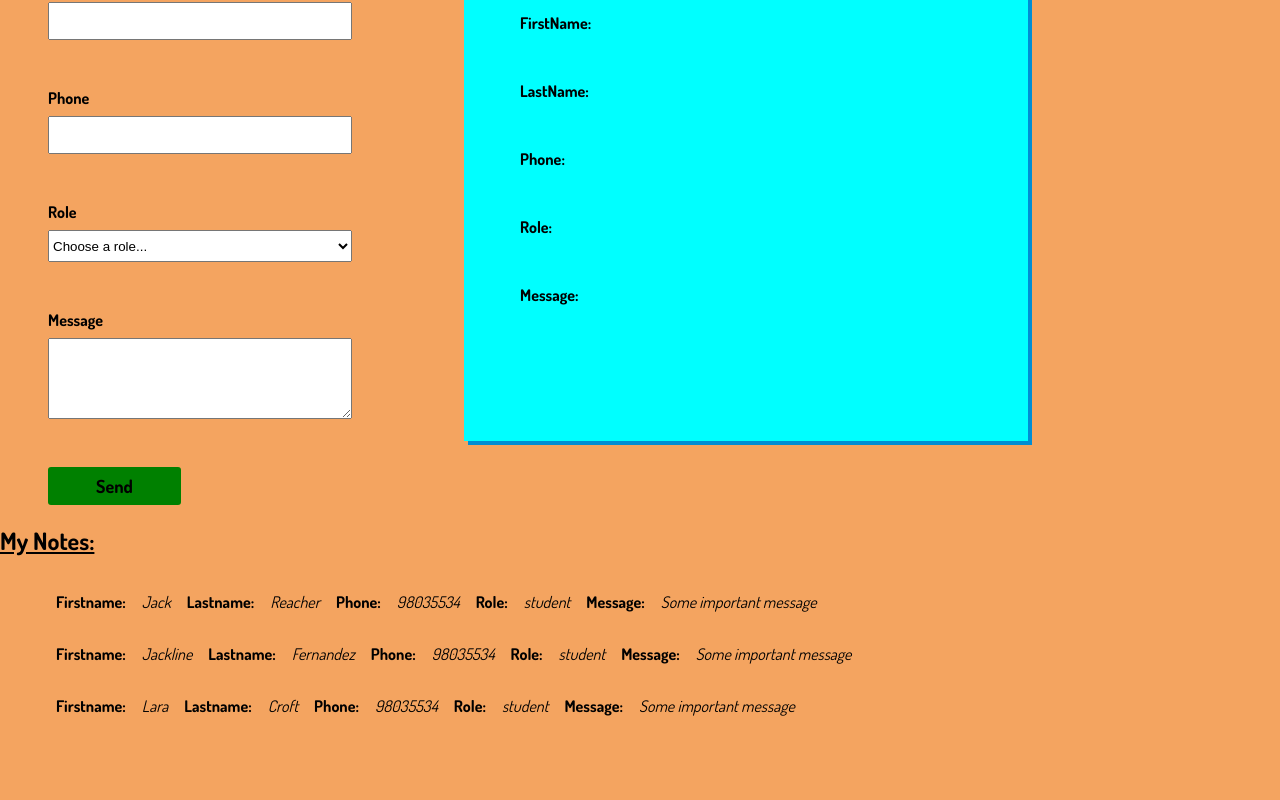
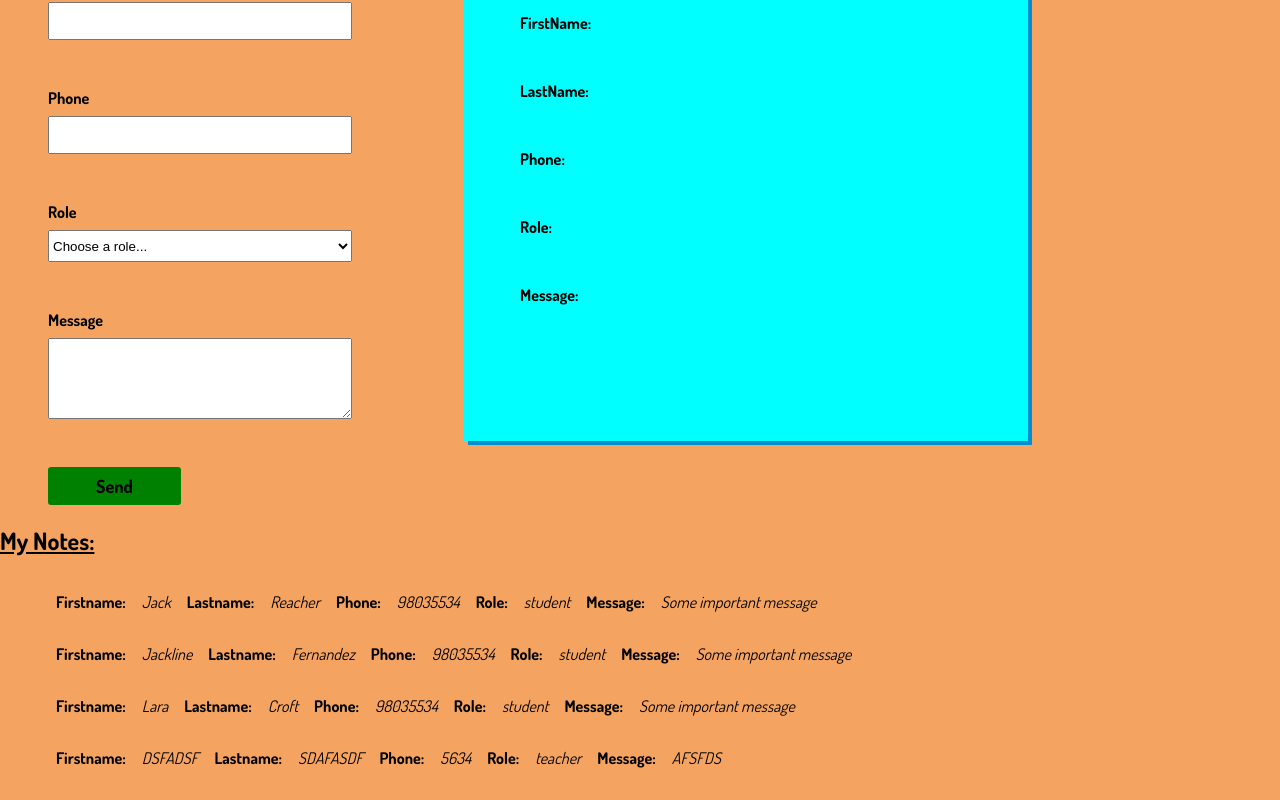
Before and after one commit to BalThapa/Notes-app, a React (Create React App) app: page / in a window 1280 px wide. Shown: the part 188-988 px from the top of the page. Before the commit the page ends 936 px from the top, so only its background shows below. Built offline with nearby package versions, Linux system fonts and the light colour scheme; data requests are answered from the project's data file.

Commit message:
work flow added

```diff
--- a/db.json
+++ b/db.json
@@ -23,17 +23,14 @@
       "phone": 98035534,
       "role": "student",
       "message": "Some important message"
+    },
+    {
+      "firstname": "DSFADSF",
+      "lastname": "SDAFASDF",
+      "phone": "5634",
+      "role": "teacher",
+      "message": "AFSFDS",
+      "id": 4
     }
-
-  ],
-  "comments": [
-    {
-      "id": 1,
-      "body": "some comment",
-      "postId": 1
-    }
-  ],
-  "profile": {
-    "name": "typicode"
-  }
+  ]
 }
--- a/package.json
+++ b/package.json
@@ -17,7 +17,7 @@
     "build": "react-scripts build",
     "test": "react-scripts test",
     "eject": "react-scripts eject",
-    "server": "json-server -p4001 --watch db.json"
+    "server": "json-server -p5001 --watch db.json"
   },
   "eslintConfig": {
     "extends": [
--- a/public/index.html
+++ b/public/index.html
@@ -13,7 +13,6 @@
     <title>Note app</title>
   </head>
   <body>
-    <noscript>You need to enable JavaScript to run this app.</noscript>
     <div id="root"></div>
 
   </body>
--- a/src/App.js
+++ b/src/App.js
@@ -21,11 +21,11 @@ class App extends Component {
 
   componentDidMount() {
     axios
-      .get("http://localhost:4001/posts/")
+      .get("http://localhost:5001/posts/")
       .then((res) => this.setState({ data: res.data }));
   }
 
-  /*fetch("http://localhost:4001/posts")
+  /*fetch("http://localhost:5001/posts")
       .then((res) => res.json())
       .then((res) => this.setState({ data: res }));
   }*/
@@ -46,11 +46,11 @@ class App extends Component {
 
   postHandler = () => {
     axios
-      .post("http://localhost:4001/posts/", this.state.note)
+      .post("http://localhost:5001/posts/", this.state.note)
       .then((res) => console.log("res", res))
       .catch((error) => console.log("error", error));
     this.setState({
-      displayModal: !this.state.showModal,
+      displayModal: !this.state.displayModal,
       note: {
         firstname: " ",
         lastname: " ",
@@ -61,7 +61,7 @@ class App extends Component {
       data: [],
     });
     axios
-      .get("http://localhost:4001/posts/")
+      .get("http://localhost:5001/posts/")
       .then((res) => this.setState({ data: res.data }));
   };
 
```
Also changed, not shown: public/manifest.json (deleted), public/robots.txt (deleted).
